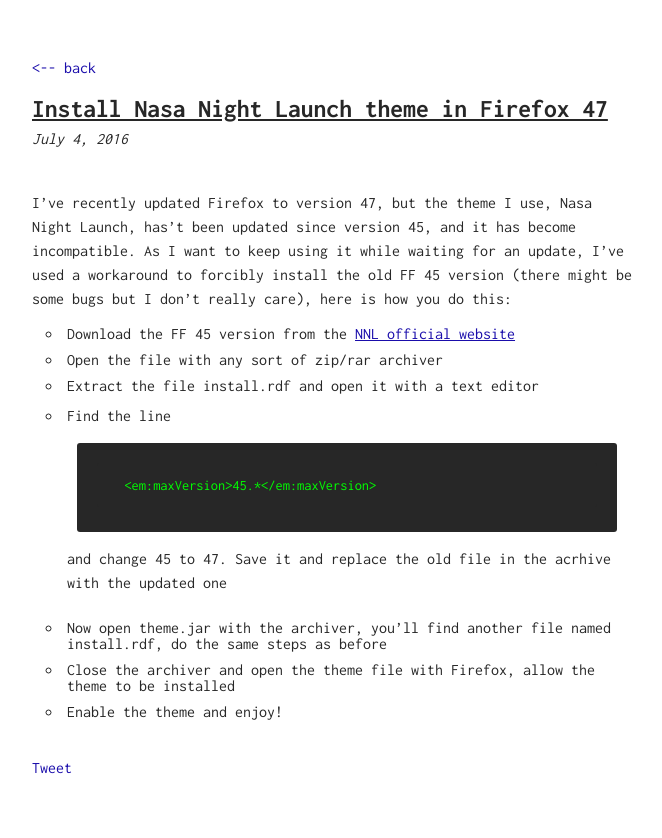
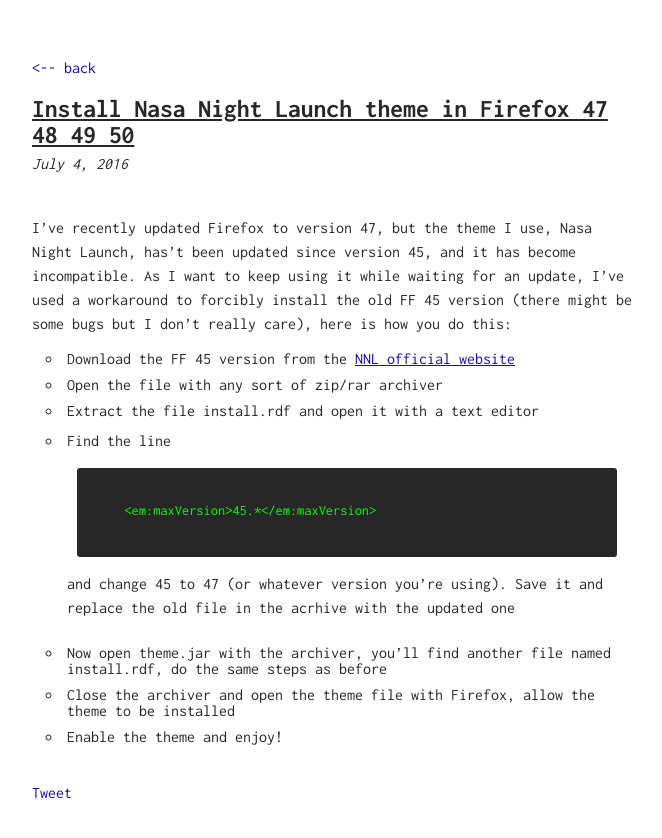
Before and after one commit to SimoDax/simodax.github.io, a Jekyll site: the page built from _posts/2016-07-04-nnl-firefox-47.md, in a window 1280 px wide. Shown: the top 838 px of the page, without its empty margins (308-970 px from the left). Built offline with Jekyll 4.4.1, drawn with Linux system fonts in a browser that asks for light colours; comment, search, counter and statistics services are not loaded.

Commit message:
Updated 2016-07-04-nnl-firefox-47.md

```diff
--- a/_posts/2016-07-04-nnl-firefox-47.md
+++ b/_posts/2016-07-04-nnl-firefox-47.md
@@ -1,7 +1,7 @@
 ---
 published: true
-title: Install Nasa Night Launch theme in Firefox 47
-tags: firefox
+title: Install Nasa Night Launch theme in Firefox 47 48 49 50
+tags: firefox nasa night launch theme install 50 47
 layout: post
 ---
 I've recently updated Firefox to version 47, but the theme I use, Nasa Night Launch, has't been updated since version 45, and it has become incompatible.
@@ -14,7 +14,7 @@
 
 		<em:maxVersion>45.*</em:maxVersion>
 
-  and change 45 to 47. Save it and replace the old file in the acrhive with the updated one
+  and change 45 to 47 (or whatever version you're using). Save it and replace the old file in the acrhive with the updated one
 - Now open theme.jar with the archiver, you'll find another file named install.rdf, do the same steps as before
 - Close the archiver and open the theme file with Firefox, allow the theme to be installed
 - Enable the theme and enjoy!
```
